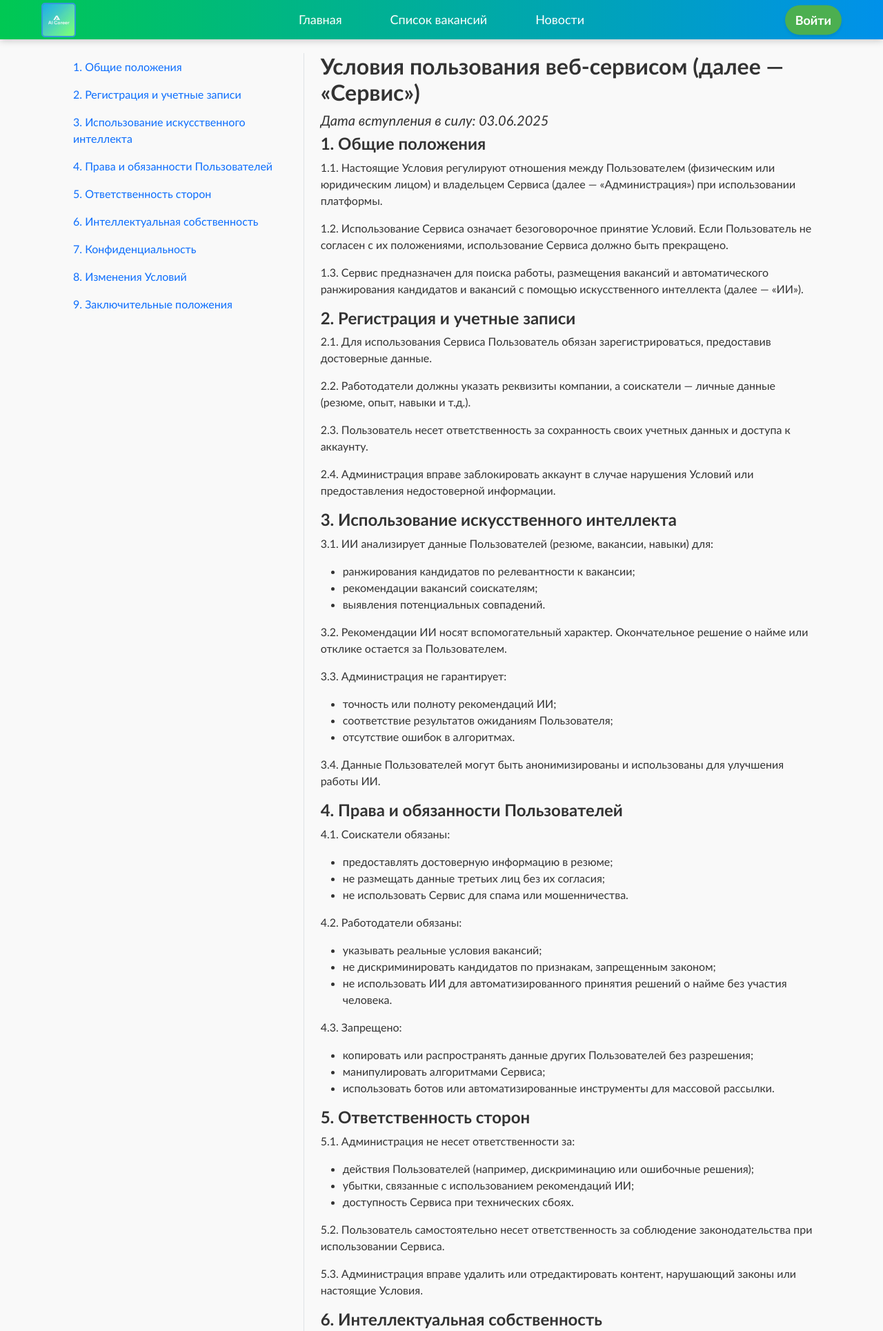
After one commit to skyer12322/FinalProject, a Django app: page /terms/ in a window 1280 px wide. The commit adds this page. Shown: the top 1929 px of the page at 69% size. Run offline with Django 5.2, Linux system fonts and the light colour scheme.

Commit message:
Added terms of use page

```diff
--- a/FinalProject/urls.py
+++ b/FinalProject/urls.py
@@ -2,7 +2,7 @@ from django.contrib import admin
 from django.urls import path
 from django.conf import settings
 from django.conf.urls.static import static
-from RecruitHelper.views import home, vacancies, add_vacancy, profile, vacancy, candidate, company
+from RecruitHelper.views import home, vacancies, add_vacancy, profile, vacancy, candidate, company, terms
 from RecruitHelper.views import login_view, register, privacy, news, about_us, logout_view, edit_user
 from RecruitHelper.views import apply_to_vacancy, profile_vacancies, applications, upload_resume, chats, chat
 
@@ -20,6 +20,7 @@ urlpatterns = [
     path('login/', login_view, name="login"),
     path('register/', register, name="register"),
     path('privacy/', privacy, name="privacy"),
+    path('terms/', terms, name='terms'),
     path('news/', news, name="news"),
     path('about/', about_us, name="about"),
     path('profile/logout/', logout_view, name="logout"),
--- /dev/null
+++ b/RecruitHelper/templates/info/terms_of_use.html
@@ -0,0 +1,149 @@
+{% load static %}
+
+<!DOCTYPE html>
+<html lang="ru">
+
+<head>
+    <meta charset="UTF-8">
+    <meta name="viewport" content="width=device-width, initial-scale=1.0">
+    <title>Политика конфиденциальности</title>
+    <link rel="stylesheet" href="{% static 'css/styles.css' %}">
+    <link rel="stylesheet" href="{% static 'css/info/privacy.css' %}">
+    <link href="https://cdn.jsdelivr.net/npm/bootstrap@5.3.0/dist/css/bootstrap.min.css" rel="stylesheet">
+    <link rel="icon" href="{% static 'favicon.ico' %}" type="image/x-icon">
+</head>
+
+<body>
+    {% include "../main/menu.html" %}
+    <div class="container md-3 text-container">
+        <div class="row">
+            <div class="col-4">
+                <nav id="text-navbar" class="h-100 flex-column align-items-stretch pe-4 border-end" style="text-align: left">
+                    <nav class="nav nav-pills flex-column">
+                        <a class="nav-link" href="#general">1. Общие положения</a>
+                        <a class="nav-link" href="#registration-and-users">2. Регистрация и учетные записи</a>
+                        <a class="nav-link" href="#ai-usage">3. Использование искусственного интеллекта</a>
+                        <a class="nav-link" href="#rights-and-obligations-of-user">4. Права и обязанности Пользователей</a>
+                        <a class="nav-link" href="#responsibilities">5. Ответственность сторон</a>
+                        <a class="nav-link" href="#intellectual-property">6. Интеллектуальная собственность</a>
+                        <a class="nav-link" href="#privacy-policy">7. Конфиденциальность</a>
+                        <a class="nav-link" href="#terms-change">8. Изменения Условий</a>
+                        <a class="nav-link" href="#final-provisions">9. Заключительные положения</a>
+                    </nav>
+                </nav>
+            </div>
+
+            <div class="col-8">
+                <div data-bs-spy="scroll" data-bs-target="#text=navbar" data-bs-smooth-scroll="true"
+                    class="scrollspy-example-2" tabindex="0" style="text-align: left">
+                    <div id="header">
+                        <h2><strong>Условия пользования веб-сервисом (далее — «Сервис»)
+                        </strong></h2>
+                        <h5><i>
+                            Дата вступления в силу: 03.06.2025
+                        </i></h5>
+                    </div>
+                    <div id="general">
+                        <h4><strong>1. Общие положения</strong></h4>
+                        <p>1.1. Настоящие Условия регулируют отношения между Пользователем (физическим или юридическим лицом) и владельцем Сервиса (далее — «Администрация») при использовании платформы.</p>
+                        <p>1.2. Использование Сервиса означает безоговорочное принятие Условий. Если Пользователь не согласен с их положениями, использование Сервиса должно быть прекращено.</p>
+                        <p>1.3. Сервис предназначен для поиска работы, размещения вакансий и автоматического ранжирования кандидатов и вакансий с помощью искусственного интеллекта (далее — «ИИ»).</p>
+                    </div>
+                    <div id="registration-and-users">
+                        <h4><strong>2. Регистрация и учетные записи</strong></h4>
+                        <p>2.1. Для использования Сервиса Пользователь обязан зарегистрироваться, предоставив достоверные данные.</p>
+                        <p>2.2. Работодатели должны указать реквизиты компании, а соискатели — личные данные (резюме, опыт, навыки и т.д.).</p>
+                        <p>2.3. Пользователь несет ответственность за сохранность своих учетных данных и доступа к аккаунту.</p>
+                        <p>2.4. Администрация вправе заблокировать аккаунт в случае нарушения Условий или предоставления недостоверной информации.</p>
+                    </div>
+                    <div id="ai-usage">
+                        <h4><strong>3. Использование искусственного интеллекта</strong></h4>
+                        <p>
+                            3.1. ИИ анализирует данные Пользователей (резюме, вакансии, навыки) для:
+                            <ul>
+                                <li>ранжирования кандидатов по релевантности к вакансии;</li>
+                                <li>рекомендации вакансий соискателям;</li>
+                                <li>выявления потенциальных совпадений.</li>
+                            </ul>
+                        </p>
+                        <p>3.2. Рекомендации ИИ носят вспомогательный характер. Окончательное решение о найме или отклике остается за Пользователем.</p>
+                        <p>
+                            3.3. Администрация не гарантирует:
+                            <ul>
+                                <li>точность или полноту рекомендаций ИИ;</li>
+                                <li>соответствие результатов ожиданиям Пользователя;</li>
+                                <li>отсутствие ошибок в алгоритмах.</li>
+                            </ul>
+                        </p>
+                        <p>3.4. Данные Пользователей могут быть анонимизированы и использованы для улучшения работы ИИ.</p>
+                    </div>
+                    <div id="rights-and-obligations-of-user">
+                        <h4><strong>4. Права и обязанности Пользователей</strong></h4>
+                        <p>
+                            4.1. Соискатели обязаны:
+                            <ul>
+                                <li>предоставлять достоверную информацию в резюме;</li>
+                                <li>не размещать данные третьих лиц без их согласия;</li>
+                                <li>не использовать Сервис для спама или мошенничества.</li>
+                            </ul>
+                        </p>
+                        <p>
+                            4.2. Работодатели обязаны:
+                            <ul>
+                                <li>указывать реальные условия вакансий;</li>
+                                <li>не дискриминировать кандидатов по признакам, запрещенным законом;</li>
+                                <li>не использовать ИИ для автоматизированного принятия решений о найме без участия человека.</li>
+                            </ul>
+                        </p>
+                        <p>
+                            4.3. Запрещено:
+                            <ul>
+                                <li>копировать или распространять данные других Пользователей без разрешения;</li>
+                                <li>манипулировать алгоритмами Сервиса;</li>
+                                <li>использовать ботов или автоматизированные инструменты для массовой рассылки.</li>
+                            </ul>
+                        </p>
+                    </div>
+                    <div id="responsibilities">
+                        <h4><strong>5. Ответственность сторон</strong></h4>
+                        <p>
+                            5.1. Администрация не несет ответственности за:
+                            <ul>
+                                <li>действия Пользователей (например, дискриминацию или ошибочные решения);</li>
+                                <li>убытки, связанные с использованием рекомендаций ИИ;</li>
+                                <li>доступность Сервиса при технических сбоях.</li>
+                            </ul>
+                        </p>
+                        <p>5.2. Пользователь самостоятельно несет ответственность за соблюдение законодательства при использовании Сервиса.</p>
+                        <p>5.3. Администрация вправе удалить или отредактировать контент, нарушающий законы или настоящие Условия.</p>
+                    </div>
+                    <div id="intellectual-property">
+                        <h4><strong>6. Интеллектуальная собственность</strong></h4>
+                        <p>6.1. Все материалы Сервиса (дизайн, тексты, алгоритмы ИИ) защищены авторским правом и принадлежат Администрации.</p>
+                        <p>6.2. Использование материалов без письменного разрешения запрещено.</p>
+                    </div>
+                    <div id="privacy-policy">
+                        <h4><strong>7. Конфиденциальность</strong></h4>
+                        <p>7.1. Администрация обрабатывает персональные данные Пользователей в соответствии с <a href="{% url 'privacy' %}">политикой конфиденциальности</a>.</p>
+                        <p>7.2. Пользователь дает согласие на обработку данных для функционирования Сервиса, включая обучение ИИ.</p>
+                        <p>7.3. Отзыв согласия на обработку данных возможен, но может привести к ограничению доступа к функциям Сервиса.</p>
+                    </div>
+                    <div id="terms-change">
+                        <h4><strong>8. Изменения Условий</strong></h4>
+                        <p>8.1. Администрация вправе вносить изменения в Условия. Об изменениях будет сообщено через email или уведомление в аккаунте.</p>
+                        <p>8.2. Продолжение использования Сервиса после внесения изменений означает их принятие.</p>
+                    </div>
+                    <div id="final-provisions">
+                        <h4><strong>9. Заключительные положения</strong></h4>
+                        <p>9.1. К отношениям применяется законодательство Российской Федерации.</p>
+                        <p>9.2. Споры разрешаются в суде по месту нахождения Администрации, если не достигнуто досудебное соглашение.</p>
+                        <p>9.3. Если какое-либо положение признано недействительным, это не влияет на остальные части Условий.</p>
+                    </div>
+                </div>
+            </div>
+        </div>
+    </div>
+
+    {% include "../main/footer.html" %}
+</body>
+</html>
--- a/RecruitHelper/templates/main/footer.html
+++ b/RecruitHelper/templates/main/footer.html
@@ -6,7 +6,7 @@
                 <li><a href="{% url 'about' %}">О нас</a></li>
                 <li><a href="#">Контакты</a></li>
                 <li><a href="{% url 'privacy' %}">Политика конфиденциальности</a></li>
-                <li><a href="#">Условия использования</a></li>
+                <li><a href="{% url 'terms' %}">Условия использования</a></li>
             </ul>
         </div>
     </div>
--- a/RecruitHelper/views.py
+++ b/RecruitHelper/views.py
@@ -317,6 +317,9 @@ def apply_to_vacancy(request, vacancy_id):
 def privacy(request):
     return render(request, 'info/privacy_policy.html')
 
+def terms(request):
+    return render(request, 'info/terms_of_use.html')
+
 def news(request):
     return render(request, 'vacancies/news.html')
 
```
